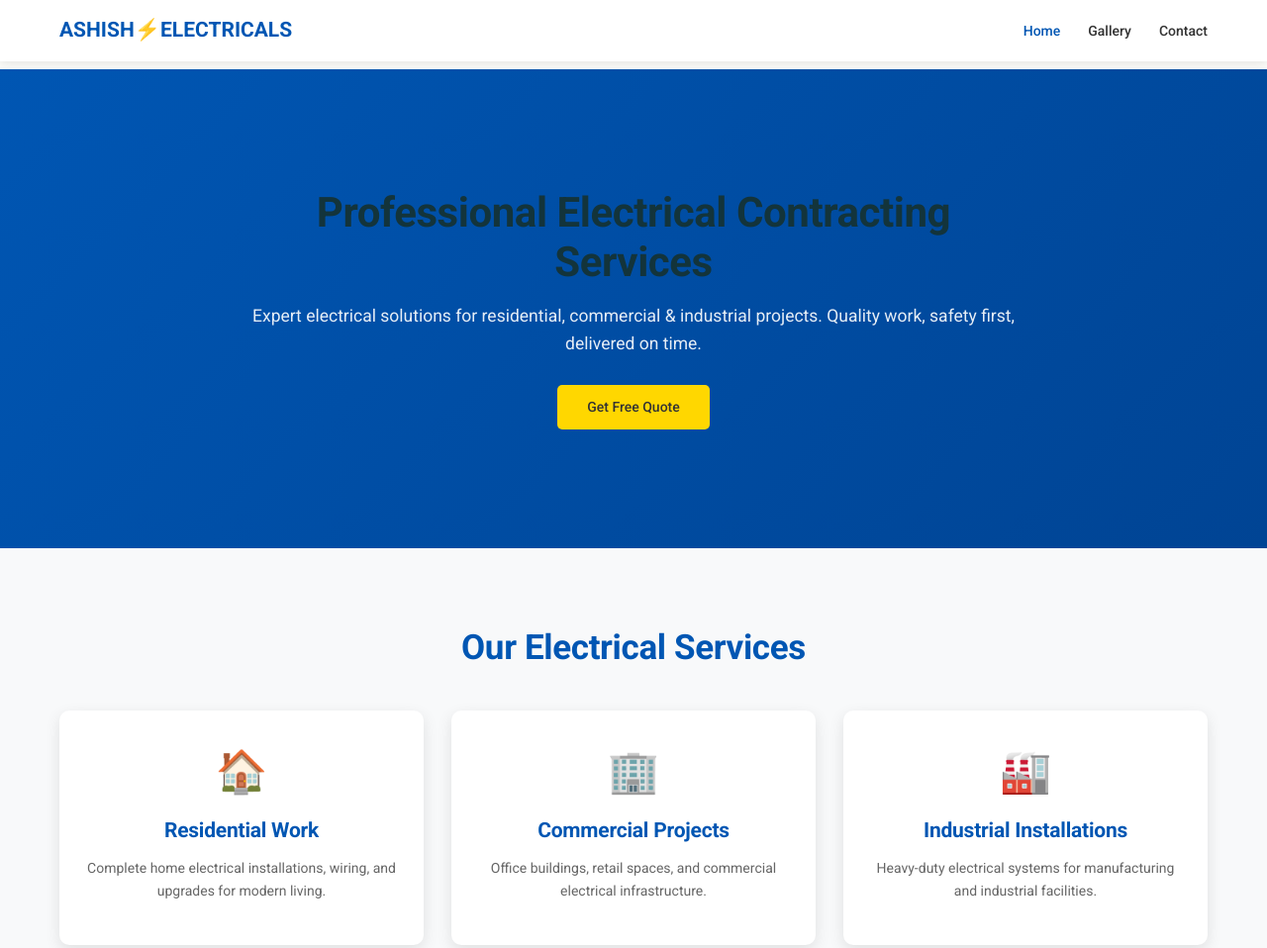
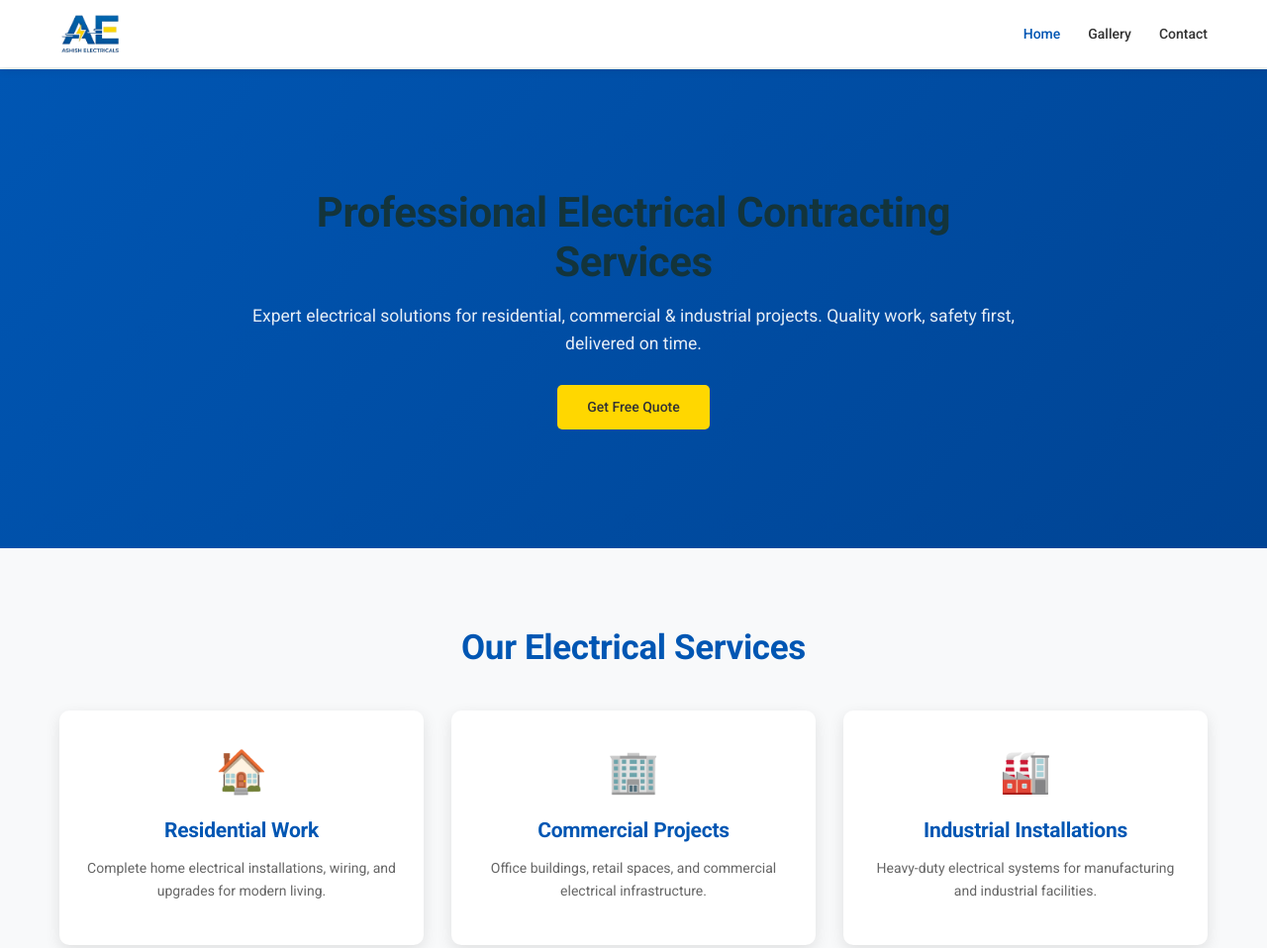
Before and after one commit to Ashi326/ashishelectricals, a plain HTML site: page index.html in a window 1280 px wide. Shown: the top 958 px of the page at 99% size. Drawn offline with Linux system fonts and the light colour scheme.

Commit message:
Update index.html

```diff
--- a/index.html
+++ b/index.html
@@ -12,7 +12,7 @@
     <header class="header">
         <nav class="nav container">
             <div class="nav__brand">
-                <img src="generate.jpg" alt="ASHISH Electricals Logo" class="nav__logo" onerror="this.style.display='none'; this.nextElementSibling.style.display='block';">
+                <img src="mylogo.png" alt="ASHISH Electricals Logo" class="nav__logo" onerror="this.style.display='none'; this.nextElementSibling.style.display='block';">
                 <span class="nav__logo-text" style="display: none;">ASHISH<span class="accent">⚡</span>ELECTRICALS</span>
             </div>
             <ul class="nav__menu" id="navMenu">
```
